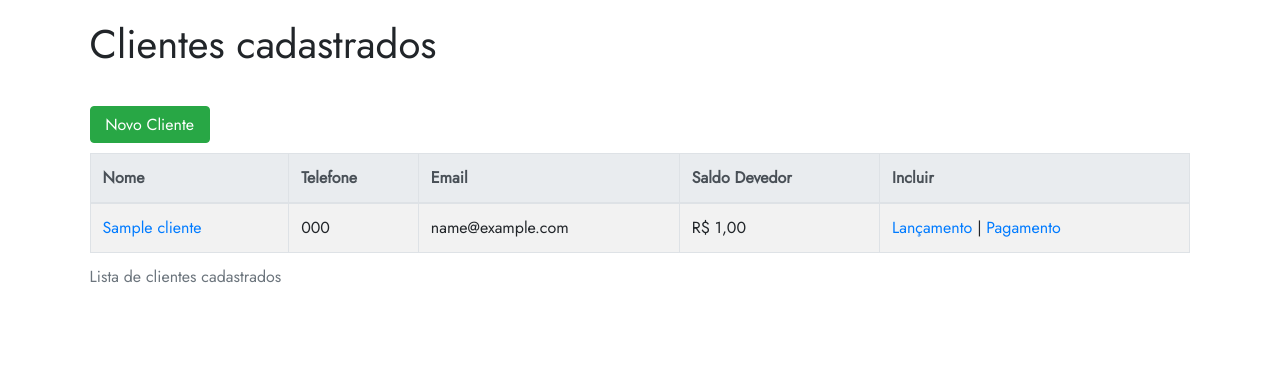
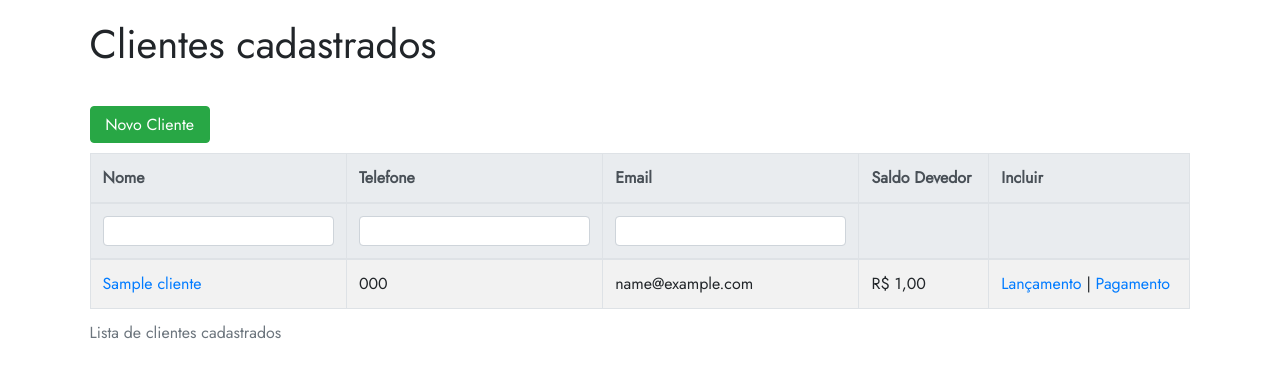
Before and after one commit to luciandalla/caderninho, a Flask app: page /clientes in a window 1280 px wide. Shown: the part 64-442 px from the top of the page. Run offline with Flask 3, Linux system fonts and the light colour scheme; the visitor is signed in with stand-in values (Sample User, id 1); tables that the repository leaves empty hold one stand-in row (values such as "Sample post"); some libraries are stand-ins or nearby versions.

Commit message:
Implementado filtro na tabela de clientes em clientes.html

```diff
--- a/static/estilo.css
+++ b/static/estilo.css
@@ -14,3 +14,7 @@
     height: 37px;
     margin-bottom: 10px;
 }
+
+.pesquisa-tabela{
+    height: 30px;
+}
--- /dev/null
+++ b/static/filtro-tabela.js
@@ -0,0 +1,17 @@
+$(function(){
+    $("#tabela input").keyup(function(){
+        var index = $(this).parent().index();
+        var nth = "#tabela td:nth-child("+(index+1).toString()+")";
+        var valor = $(this).val().toUpperCase();
+        $("#tabela tbody tr").show();
+        $(nth).each(function(){
+
+            if($(this).text().toUpperCase().indexOf(valor) < 0){
+                $(this).parent().hide();
+            }
+        });
+    });
+    $("#tabela input").blur(function(){
+        $(this).val("");
+    });
+});
--- a/templates/clientes.html
+++ b/templates/clientes.html
@@ -1,18 +1,25 @@
 {% extends "template.html" %}
 {% block conteudo %}
 
-<h1>Clientes cadastrados</h1>
+<h1 xmlns="http://www.w3.org/1999/html">Clientes cadastrados</h1>
 <div>
     <a class="btn btn-success main__novocliente" href="{{ url_for('cliente_novo') }}">Novo Cliente</a>
-    <table class="table table-striped table-bordered table-hover">
+    <table class="table table-striped table-bordered table-hover" id="tabela">
             <caption>Lista de clientes cadastrados</caption>
             <thead class="thead-light">
                 <tr>
-                    <th scope="col">Nome</th>
+                    <th scope="col">Nome </th>
                     <th scope="col">Telefone</th>
                     <th scope="col">Email</th>
                     <th scope="col">Saldo Devedor</th>
                     <th scope="col">Incluir</th>
+                </tr>
+                    <tr>
+                    <th><input class="form-control pesquisa-tabela" type="text" id="txtColuna1"/></th>
+                    <th><input class="form-control pesquisa-tabela" type="text" id="txtColuna2"/></th>
+                    <th><input class="form-control pesquisa-tabela" type="text" id="txtColuna3"/></th>
+                    <th></th>
+                    <th></th>
                 </tr>
             </thead>
             <tbody>
--- a/templates/template.html
+++ b/templates/template.html
@@ -12,6 +12,8 @@
     <link rel="preconnect" href="https://fonts.googleapis.com">
     <link rel="preconnect" href="https://fonts.gstatic.com" crossorigin>
     <link href="https://fonts.googleapis.com/css2?family=Jost&display=swap" rel="stylesheet">
+
+
 
     <title>:. Caderninho .:</title>
 </head>
@@ -53,6 +55,7 @@
     <script src="https://code.jquery.com/jquery-3.3.1.slim.min.js" integrity="sha384-q8i/X+965DzO0rT7abK41JStQIAqVgRVzpbzo5smXKp4YfRvH+8abtTE1Pi6jizo" crossorigin="anonymous"></script>
     <script src="https://cdnjs.cloudflare.com/ajax/libs/popper.js/1.14.3/umd/popper.min.js" integrity="sha384-ZMP7rVo3mIykV+2+9J3UJ46jBk0WLaUAdn689aCwoqbBJiSnjAK/l8WvCWPIPm49" crossorigin="anonymous"></script>
     <script src="https://stackpath.bootstrapcdn.com/bootstrap/4.1.3/js/bootstrap.min.js" integrity="sha384-ChfqqxuZUCnJSK3+MXmPNIyE6ZbWh2IMqE241rYiqJxyMiZ6OW/JmZQ5stwEULTy" crossorigin="anonymous"></script>
+    <script type="text/javascript" src="{{ url_for('static', filename='filtro-tabela.js') }}"></script>
 </body>
 
 </html>
```
